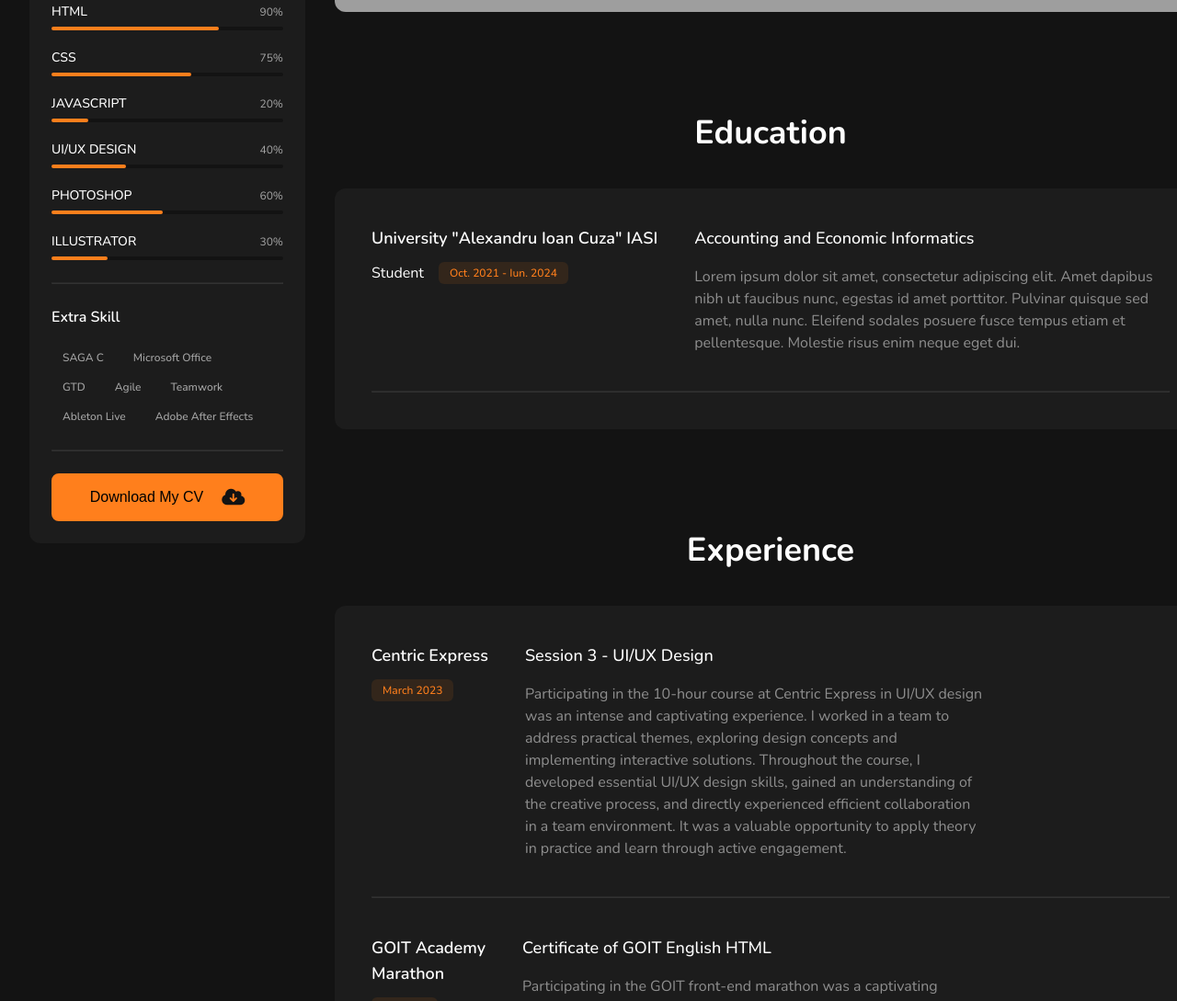
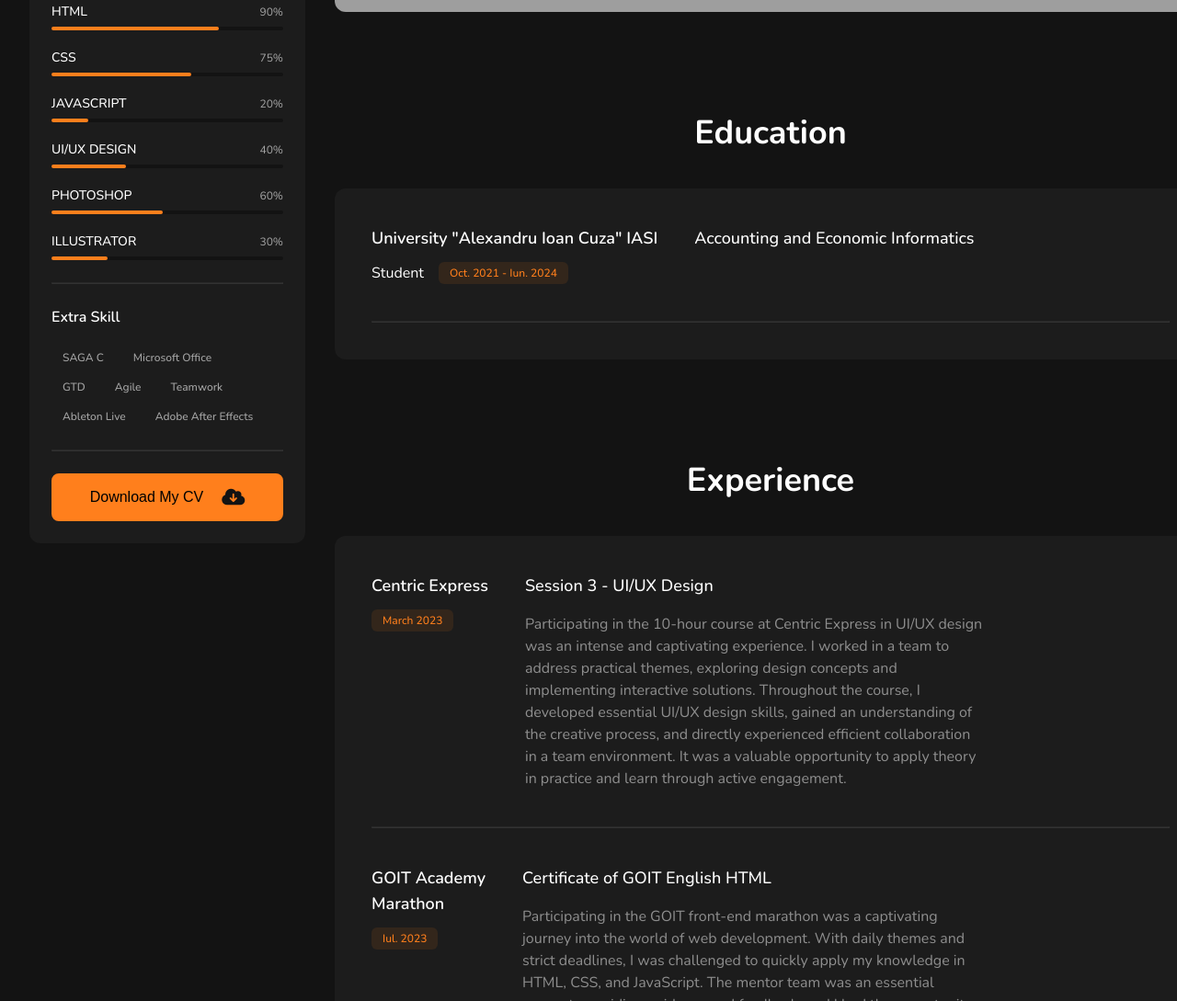
Before and after one commit to westinaar/portfolio, a plain HTML site: page index.html in a window 1280 px wide. Shown: the part 639-1728 px from the top of the page at 92% size. Drawn offline with nearby package versions, Linux system fonts and the light colour scheme; grey boxes are pictures that could not be loaded.

Commit message:
Add files via upload

```diff
--- a/index.html
+++ b/index.html
@@ -300,7 +300,6 @@
           </div>
           <div class="education-info">
             <h3>Accounting and Economic Informatics</h3>
-            <p>Lorem ipsum dolor sit amet, consectetur adipiscing elit. Amet dapibus nibh ut faucibus nunc, egestas id amet porttitor. Pulvinar quisque sed amet, nulla nunc. Eleifend sodales posuere fusce tempus etiam et pellentesque. Molestie risus enim neque eget dui.</p>
           </div>
         </div>
         <hr>
```
